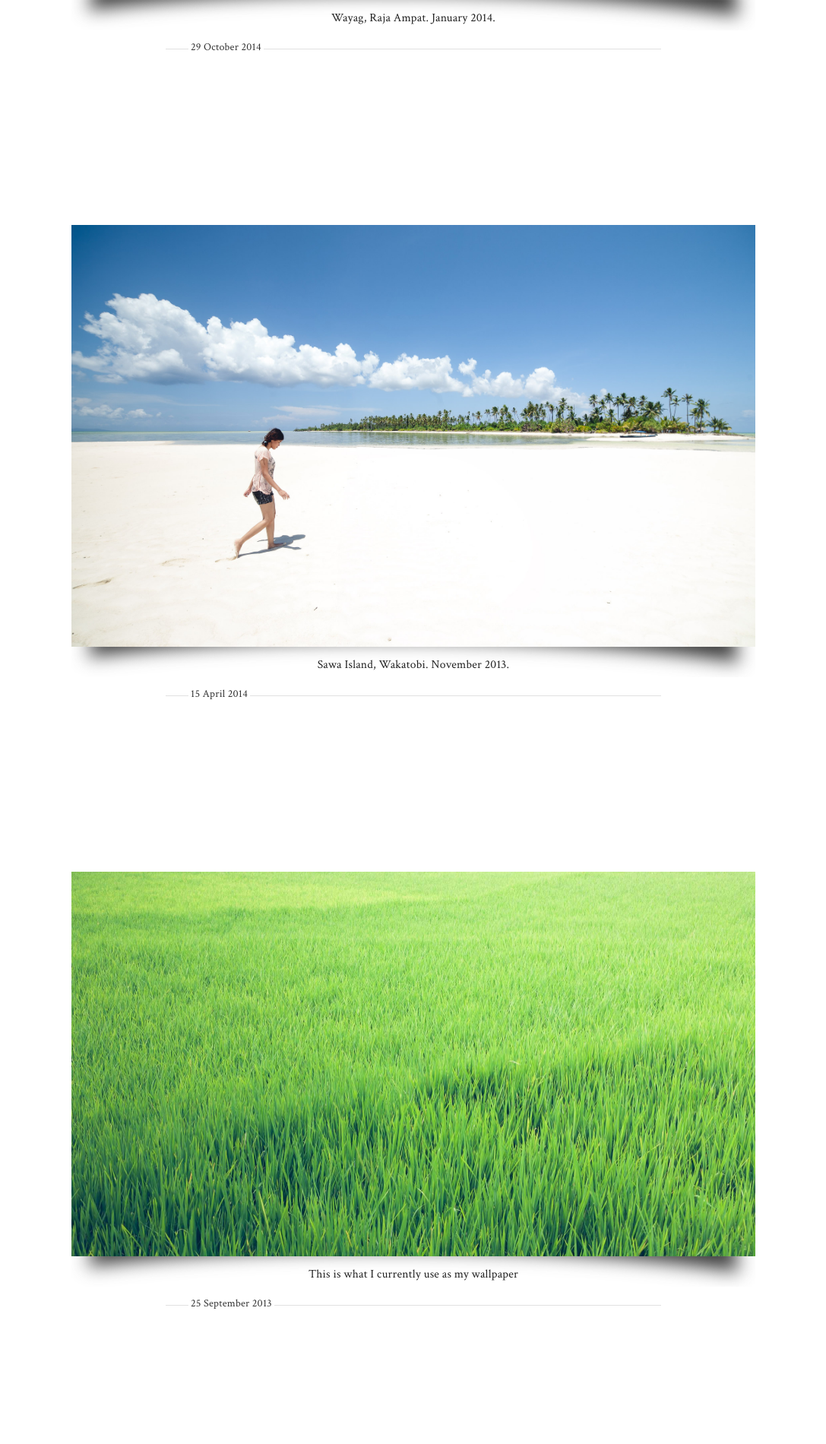
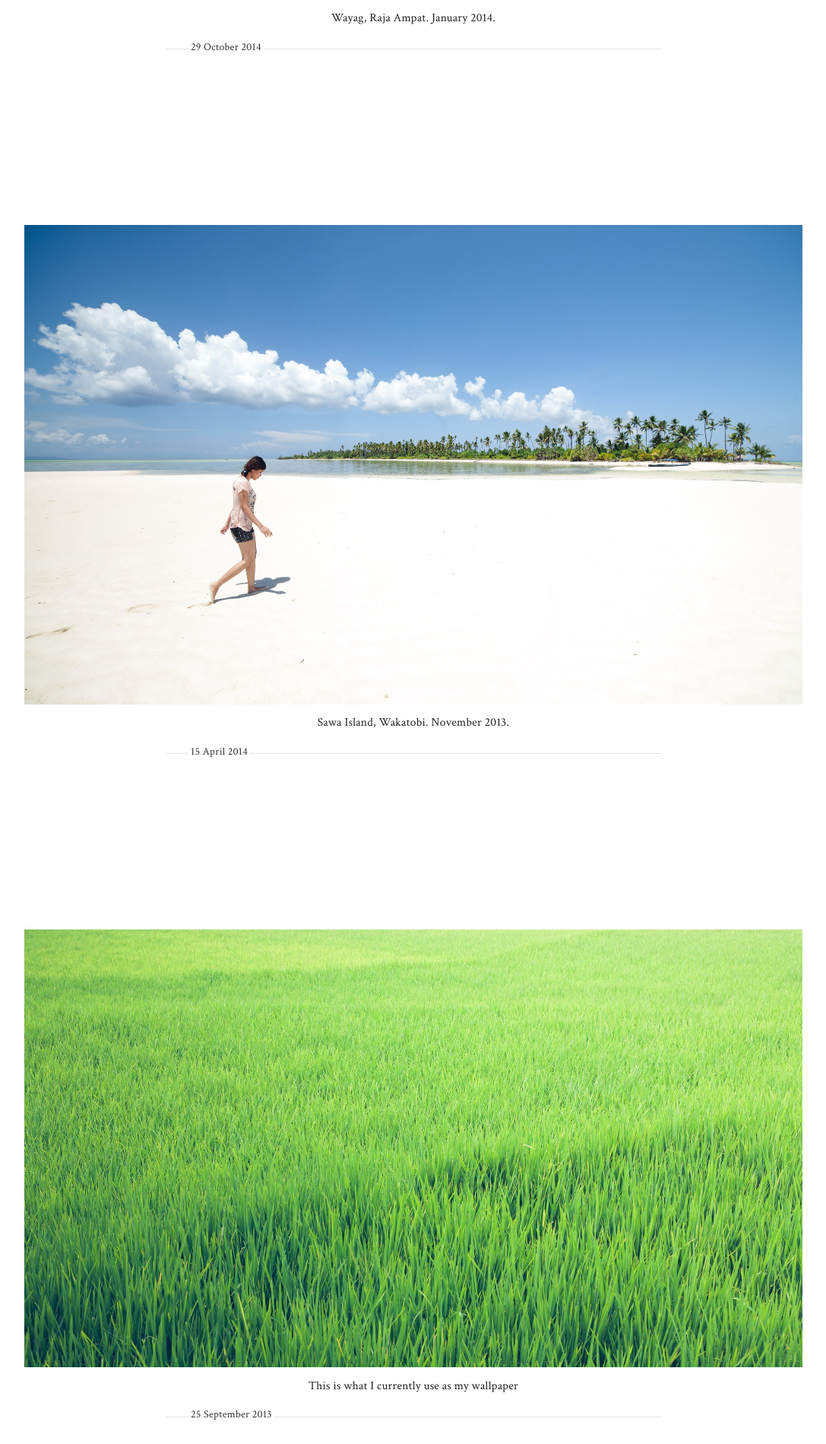
Before and after one commit to fajarnurdiansyah/fajarnurdiansyah.github.com, a Jekyll site: the page built from index.html, in a window 1280 px wide. Shown: the part 499-2399 px from the top of the page at 76% size, without its empty margins (96-1183 px from the left). Built offline with Jekyll 4.4.1, drawn with Linux system fonts in a browser that asks for light colours; the list of posts is cut into pages by our own code; grey boxes are pictures that could not be loaded.

Commit message:
make the photos wider

```diff
--- a/css/style.css
+++ b/css/style.css
@@ -44,7 +44,7 @@ body p.shadow900{
 	padding: 0;
 	display: block;
 	position: relative;
-	max-width: 900px;
+	max-width: 1024px;
 	width: 100%;
 	text-align: center;
 	margin-bottom: 0px;
@@ -55,7 +55,7 @@ body p.shadow900{
     margin: 0;
     padding: 0;
     bottom: 8px;
-    background: url("/images/static/Shadow900.png") 0 0 no-repeat;
+    /*background: url("/images/static/Shadow900.png") 0 0 no-repeat;*/
     background-size: 100% auto;
     height: 40px;
     position: relative;
```
